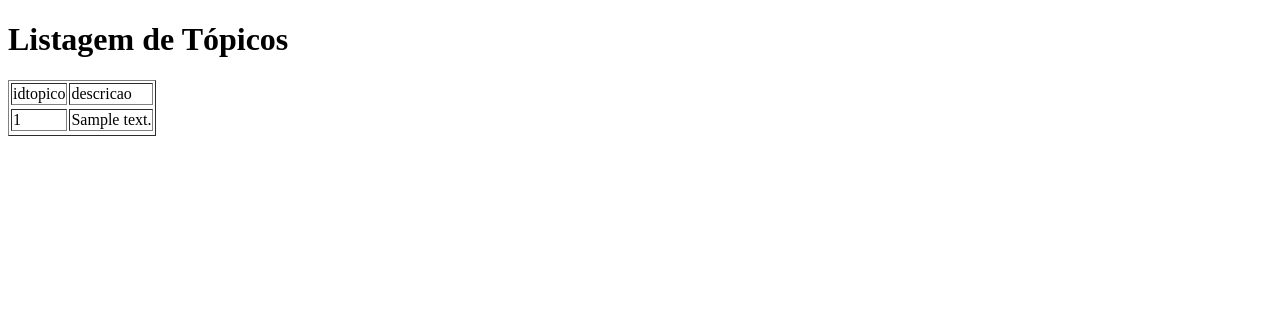
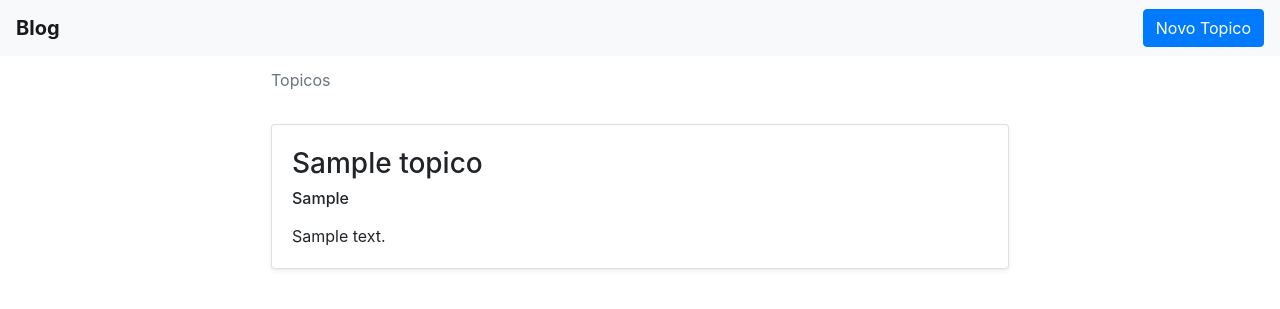
Before and after one commit to Sadraque/blog, a Flask app: page / in a window 1280 px wide. Shown: the top 309 px of the page. Run offline with Flask 2, Linux system fonts and the light colour scheme; tables that the repository leaves empty hold one stand-in row (values such as "Sample post"); some libraries are stand-ins or nearby versions.

Commit message:
refatoracao frontend

```diff
--- a/app.py
+++ b/app.py
@@ -18,14 +18,14 @@ def topicos():
         if descricao:
             insertTopico(titulo, autor, descricao)
 
-    return render_template('topicoForm.html')
+    return listar()
 
 @app.route('/', methods=['GET'])
 def listar():
     try:
         conn = sqlite3.connect('database/db-blog.db')
 
-        sql = '''SELECT * FROM topicos'''
+        sql = '''SELECT titulo, autor, descricao FROM topicos'''
 
         cur = conn.cursor()
 
@@ -33,7 +33,7 @@ def listar():
 
         registros = cur.fetchall()
 
-        return render_template('listar.html', regs=registros)
+        return render_template('topicos.html', regs=registros)
 
     except Error as e:
         print(e)
--- a/templates/listar.html
+++ /dev/null
@@ -1,25 +0,0 @@
-<!DOCTYPE html>
-<html lang="en">
-<head>
-    <meta charset="UTF-8">
-    <title>Listagem de Tópios</title>
-</head>
-<body>
-    <h1>Listagem de Tópicos</h1>
-
-    <table border="1">
-        <tr>
-            <td>idtopico</td>
-            <td>descricao</td>
-        <tr>
-
-        {% for r in regs %}
-            <tr>
-                <td>{{r[0]}}</td>
-                <td>{{r[1]}}</td>
-            <tr>
-        {% endfor %}
-
-    </table>
-</body>
-</html>
--- /dev/null
+++ b/templates/topicos.html
@@ -0,0 +1,81 @@
+<!DOCTYPE html>
+<html lang="pt-BR">
+<head>
+    <title>Blog</title>
+    <link rel="stylesheet" href="https://stackpath.bootstrapcdn.com/bootstrap/4.2.1/css/bootstrap.min.css" integrity="sha384-GJzZqFGwb1QTTN6wy59ffF1BuGJpLSa9DkKMp0DgiMDm4iYMj70gZWKYbI706tWS" crossorigin="anonymous">
+    <!--Import Google Icon Font-->
+    <link href="https://fonts.googleapis.com/icon?family=Material+Icons" rel="stylesheet"/>
+    <!-- Bootstrap CSS -->
+    <link rel="stylesheet" href="https://stackpath.bootstrapcdn.com/bootstrap/4.3.1/css/bootstrap.min.css" integrity="sha384-ggOyR0iXCbMQv3Xipma34MD+dH/1fQ784/j6cY/iJTQUOhcWr7x9JvoRxT2MZw1T" crossorigin="anonymous">
+    <!--<link rel="stylesheet" href="style/styleCss.css"/>-->
+</head>
+<body>
+    <header>
+        <nav class="navbar navbar-light bg-light">
+            <span class="navbar-brand mb-0 h1" style="font-weight: bold;">Blog</span>
+            <button type="button" class="btn btn-primary" data-toggle="modal" data-target="#exampleModal" data-whatever="@mdo">Novo Topico</button>
+        </nav>
+    </header>
+    <section>
+    <div class="container"  style="width: 60%; padding-bottom: 30px;">
+        <nav aria-label="breadcrumb">
+            <ol class="breadcrumb" style="background-color: white; padding-left: 0px;">
+                <li class="breadcrumb-item active" aria-current="page">Topicos</li>
+            </ol>
+        </nav>
+        {% for r in regs %}
+            <div class="card shadow-sm bg-white rounded" style="margin-top: 20px;">
+
+                <div class="card-body">
+                    <p class="card-subtitle mb-2 text-muted" style="font-size: 0.8rem;">
+                        <h3>{{r[0]}}</h3>
+                        <h6>{{r[1]}}</h6>
+                    </p>
+                    <p class="card-text"><span>{{r[2]}}</span></p>
+                </div>
+            </div>
+        {% endfor %}
+    </div>
+    </section>
+    <div class="modal fade" id="exampleModal" tabindex="-1" role="dialog" aria-labelledby="exampleModalLabel" aria-hidden="true">
+      <div class="modal-dialog" role="document">
+        <div class="modal-content">
+          <div class="modal-header">
+            <h5 class="modal-title" id="exampleModalLabel">Novo Topico</h5>
+            <button type="button" class="close" data-dismiss="modal" aria-label="Close">
+              <span aria-hidden="true">&times;</span>
+            </button>
+          </div>
+          <div class="modal-body">
+              <form method="post" action="/topicos/cadastrar">
+                  <div class="form-group">
+                      <input type="text" class="form-control" name="titulo" placeholder="Título *" required>
+                  </div>
+                  <div class="form-group">
+                      <input type="text" class="form-control" name="autor" placeholder="Autor *" required>
+                  </div>
+                    <textarea id="descricao" type="text" class="form-control" name="descricao" placeholder="Texto *" style="height: 300px;" required></textarea>
+                    <small class="form-text text-muted">(*) Campos obrigatórios</small>
+                    <button type="submit" class="btn btn-primary" style="margin-top: 10px;">Publicar</button>
+                  <button type="button" class="btn btn-secondary" data-dismiss="modal" style="margin-top: 10px;">Cancelar</button>
+                </form>
+          </div>
+        </div>
+      </div>
+    </div>
+    <script type="text/javascript">
+        $('#exampleModal').on('show.bs.modal', function (event) {
+          var button = $(event.relatedTarget) // Button that triggered the modal
+          var recipient = button.data('whatever') // Extract info from data-* attributes
+          // If necessary, you could initiate an AJAX request here (and then do the updating in a callback).
+          // Update the modal's content. We'll use jQuery here, but you could use a data binding library or other methods instead.
+          var modal = $(this)
+          modal.find('.modal-title').text('New message to ' + recipient)
+          modal.find('.modal-body input').val(recipient)
+        })
+    </script>
+    <script src="https://code.jquery.com/jquery-3.3.1.slim.min.js" integrity="sha384-q8i/X+965DzO0rT7abK41JStQIAqVgRVzpbzo5smXKp4YfRvH+8abtTE1Pi6jizo" crossorigin="anonymous"></script>
+    <script src="https://cdnjs.cloudflare.com/ajax/libs/popper.js/1.14.6/umd/popper.min.js" integrity="sha384-wHAiFfRlMFy6i5SRaxvfOCifBUQy1xHdJ/yoi7FRNXMRBu5WHdZYu1hA6ZOblgut" crossorigin="anonymous"></script>
+    <script src="https://stackpath.bootstrapcdn.com/bootstrap/4.2.1/js/bootstrap.min.js" integrity="sha384-B0UglyR+jN6CkvvICOB2joaf5I4l3gm9GU6Hc1og6Ls7i6U/mkkaduKaBhlAXv9k" crossorigin="anonymous"></script>
+</body>
+</html>
```
Also changed, not shown: templates/404.html (+75 -3 lines), templates/topicoForm.html (deleted, +0 -46 lines), database/db-blog.db.
